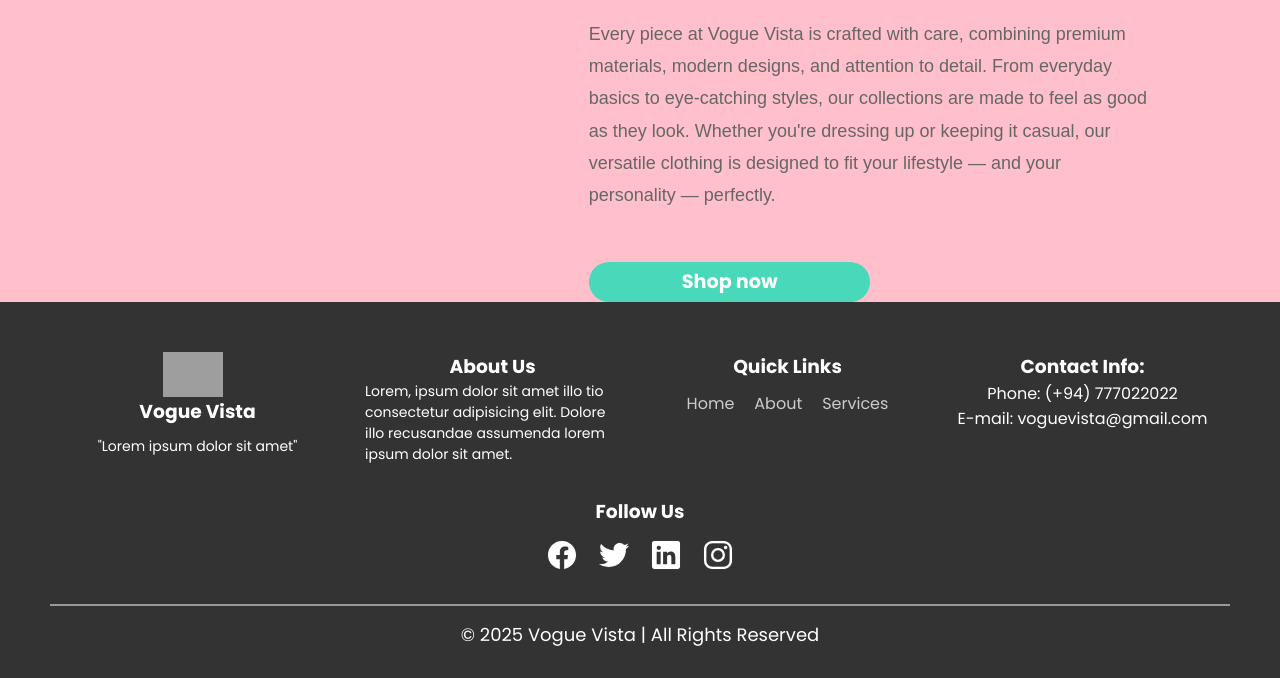
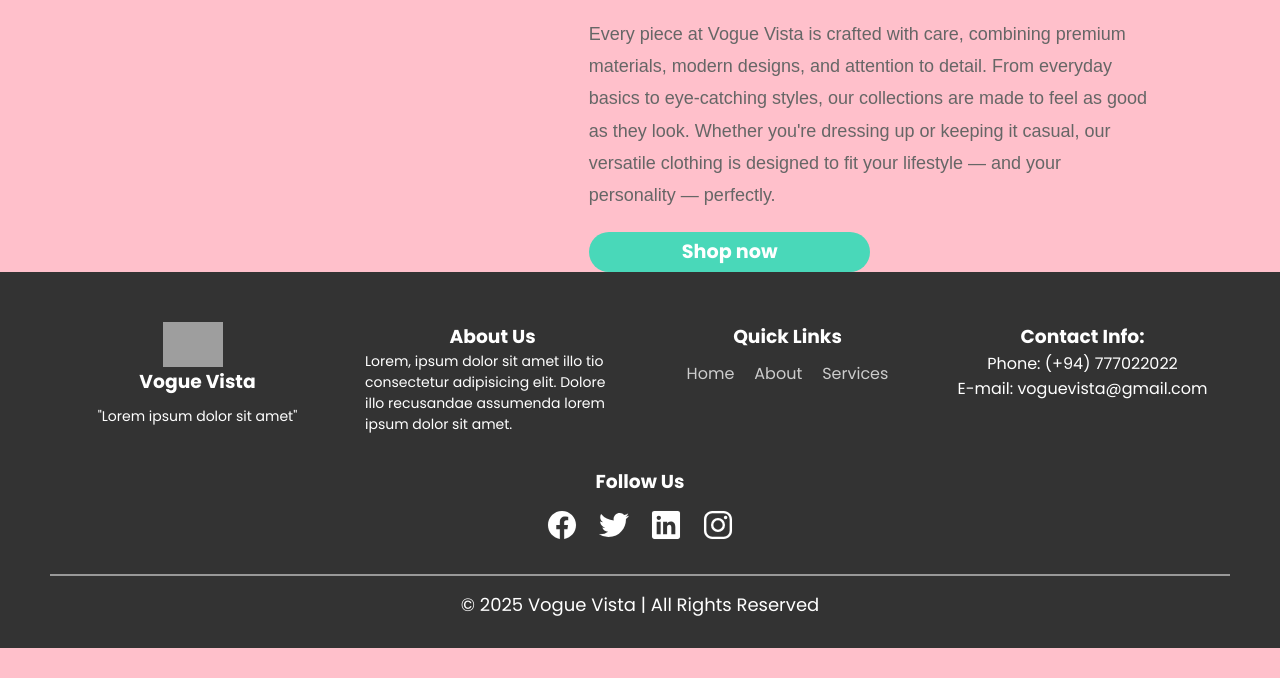
Before and after one commit to dcagamage/Online-Fashion-Store-Management-System, a PHP site: page /AboutUs.html in a window 1280 px wide. Shown: the part 649-1327 px from the top of the page. After the commit the page ends 1297 px from the top, so only its background shows below. Run offline with PHP 8.4, Linux system fonts and the light colour scheme; some libraries are stand-ins or nearby versions; grey boxes are pictures that could not be loaded.

Commit message:
Update AboutUs.css

```diff
--- a/Front-End/CSS/AboutUs.css
+++ b/Front-End/CSS/AboutUs.css
@@ -81,7 +81,7 @@
     height: 40px;
     border:none;
     border-radius: 20px;
-    margin-top:50px ;
+    margin-top:20px ;
     font-weight: bold;
     color: #fff;
     background-color: #49d8b9;
```
